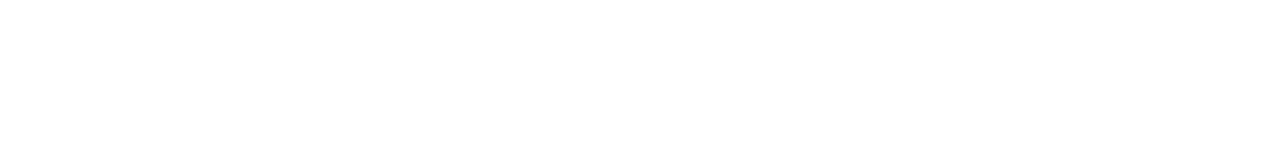
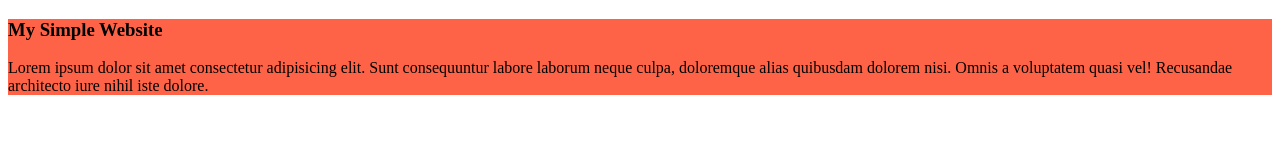
Before and after one commit to abtahirafi/my-simple-website, a plain HTML site: page index.html in a window 1280 px wide. Drawn offline with Linux system fonts and the light colour scheme.

Commit message:
added the first blog

```diff
--- a/index.html
+++ b/index.html
@@ -3,9 +3,13 @@
 <head>
     <meta charset="UTF-8">
     <meta name="viewport" content="width=device-width, initial-scale=1.0">
+    <link rel="stylesheet" href="styles/blog.css">
     <title>My Simple Website</title>
 </head>
 <body>
-
+    <div>
+        <h3>My Simple Website</h3>
+        <p>Lorem ipsum dolor sit amet consectetur adipisicing elit. Sunt consequuntur labore laborum neque culpa, doloremque alias quibusdam dolorem nisi. Omnis a voluptatem quasi vel! Recusandae architecto iure nihil iste dolore.</p>
+    </div>
 </body>
 </html>
--- /dev/null
+++ b/styles/blog.css
@@ -0,0 +1,5 @@
+div{
+    background-color: tomato;
+    padding: 10 px;
+    margin: 10 px;
+}
```
